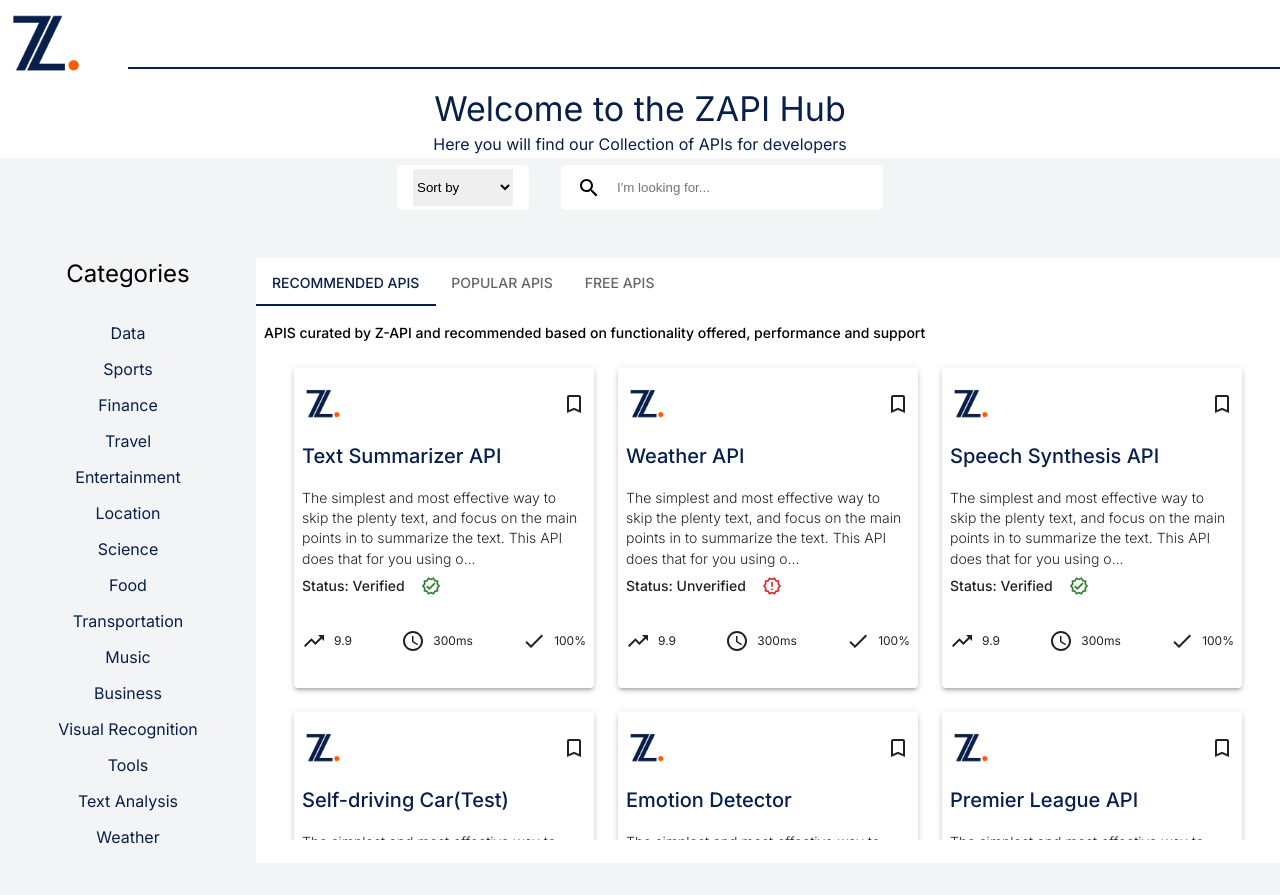
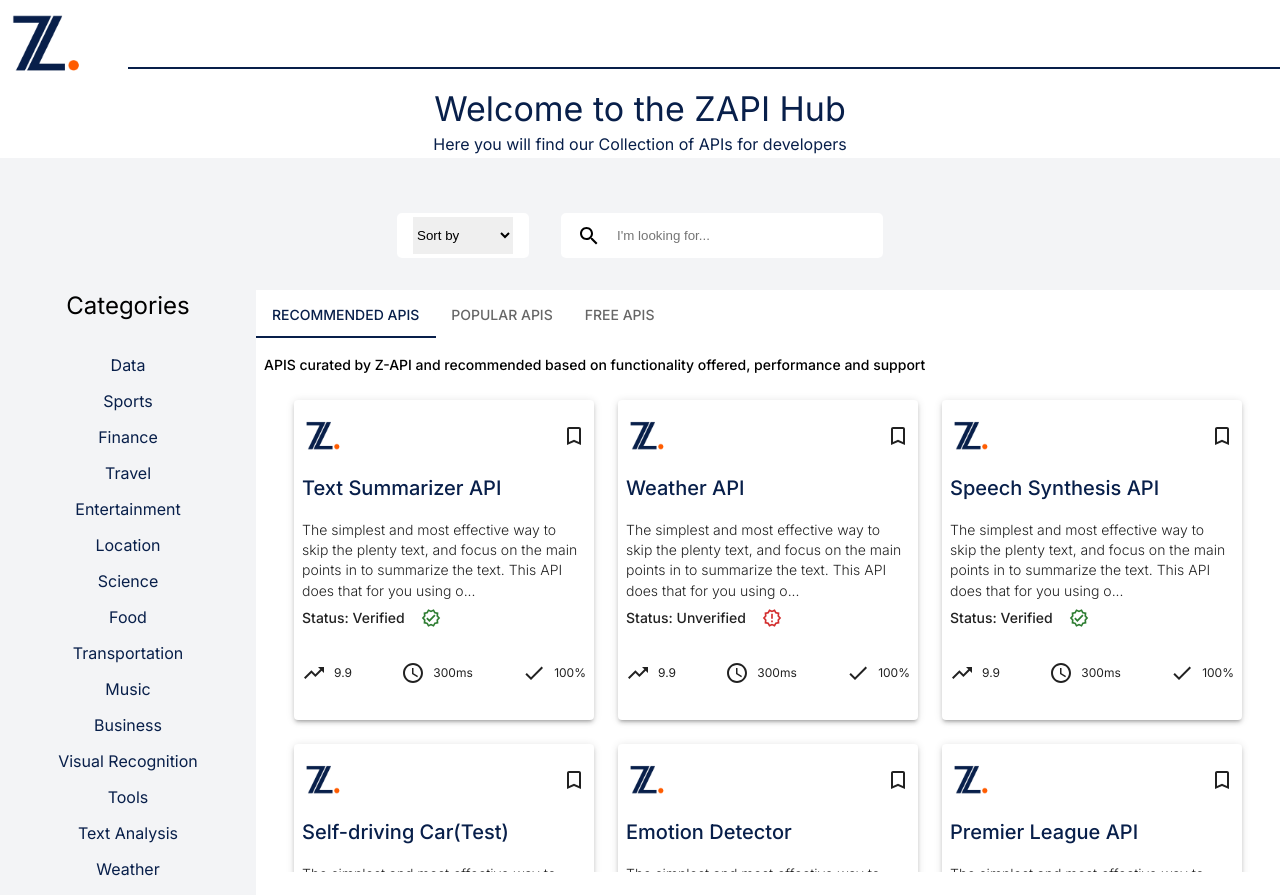
Before and after one commit to Zummit-Africa-Inc/Zapi-FE, a React (Vite) app: page /dashboard in a window 1280 px wide. Before the commit the page ends 863 px from the top, so only its background shows below. Built offline with nearby package versions, Linux system fonts and the light colour scheme.

Commit message:
Api Hub Home fixes

```diff
--- a/src/pages/Home.tsx
+++ b/src/pages/Home.tsx
@@ -174,7 +174,7 @@ const useStyles = makeStyles({
         gap: "1rem",
         background: "#FFF",
         padding: "0.25rem 1rem",
-        margin: "1rem 0",
+        marginTop: "6rem",
         borderRadius: 5,
         "& input": {
             width: 250,
@@ -187,6 +187,9 @@ const useStyles = makeStyles({
             height: "100%",
             outline: "none",
             border: "none",
+        },
+        "@media screen and (max-width: 900px)": {
+          marginTop: "1rem",
         }
     },
   pricing: {
```
